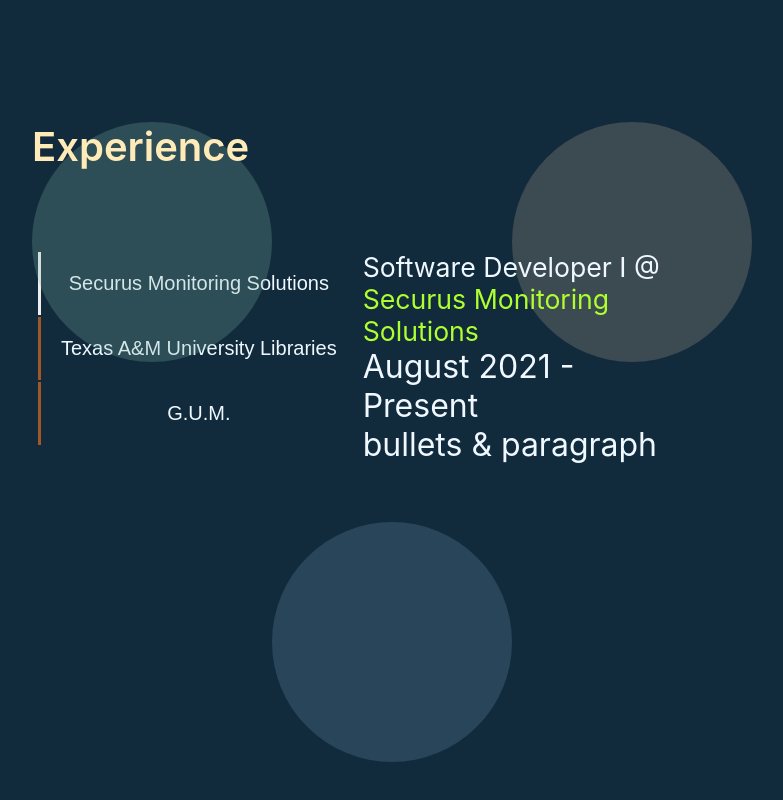
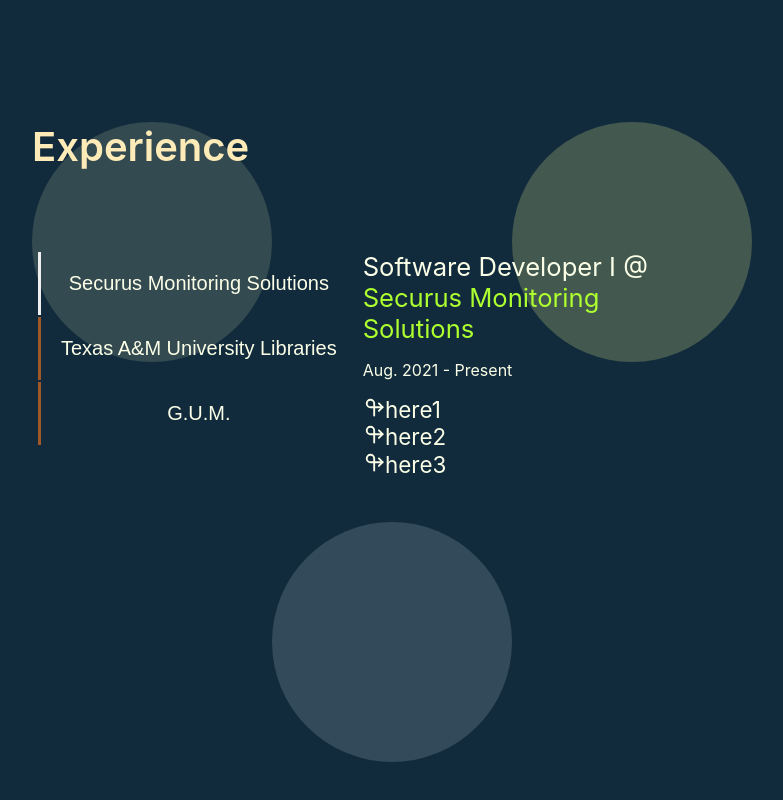
Before and after one commit to gilbertglz/gilbertglz.github.io, a React (Create React App) app in the folder my-site/: page / in a window 1280 px wide. Shown: the part 1718-2518 px from the top of the page, without its empty margins (288-1071 px from the left). Built offline with nearby package versions, Linux system fonts and the light colour scheme.

Commit message:
feat(ProjectsTable): added animation, changed the paragraphs and divs

```diff
--- a/my-site/src/Experience/Experience.css
+++ b/my-site/src/Experience/Experience.css
@@ -14,21 +14,25 @@
   font-weight: 600;
   z-index: 1;
 }
-.circleOne
-{
-  position:'absolute';
-  width:'15em';
-  height:'15em';
-  background-color: '#80b3a65b';
-  z-Index:'0';
+
+@keyframes color-change {
+  from {
+  }
+  to {
+    background-color: #7e3e2e94;
+  }
 }
-.circleTwo
-{
-  margin:'25em';
-  position:'absolute';
-  width:'15em';
-  height:'15em';
-  background-color: #ffd0b075;
-  z-Index:'0';
-  opacity:'.4'
+@keyframes color-changeTwo {
+  from {
+  }
+  to {
+    background-color: #ffdfb0b0;
+  }
 }
+@keyframes color-changeThree {
+  from {
+  }
+  to {
+    background-color: #cdeb79b6;
+  }
+}
--- a/my-site/src/Experience/Experience.js
+++ b/my-site/src/Experience/Experience.js
@@ -3,15 +3,45 @@
 import CircleDefault from '../Circle/CircleDefault';
 function Experience() {
   const experienceHeader = <header>Experience</header>;
-
+  const styleOne=
+  {
+    position:'absolute',
+    width:'15em',
+    height:'15em',
+    backgroundColor: '#80b3a642',
+    zIndex:'0',
+    animation: 'color-change 3s infinite alternate'
+  };
+  const styleTwo=
+  {
+    margin:'25em 15em',
+    position:'absolute',
+    width:'15em',
+    height:'15em',
+    backgroundColor: '#b0daff60',
+    zIndex:'0',
+    opacity:'.4',
+    animation: 'color-changeTwo 3.5s infinite alternate'
+  };
+  const styleThree=
+  {
+    margin:'0 30em',
+    position:'absolute',
+    width:'15em',
+    height:'15em',
+    backgroundColor: '#ffd0b075',
+    zIndex:'0',
+    opacity:'.4',
+    animation: 'color-changeThree 4s infinite alternate'
+  };
   return (
     <div className='experiencePage'>
 
-        <CircleDefault style={{position:'absolute',width:'15em',height:'15em',backgroundColor: '#80b3a642', zIndex:'0'}}/>
-        <CircleDefault style={{margin:'25em 15em',position:'absolute',width:'15em',height:'15em',backgroundColor: '#b0daff60', zIndex:'0',opacity:'.4'}}/>
-        <CircleDefault style={{margin:'0 30em',position:'absolute',width:'15em',height:'15em',backgroundColor: '#ffd0b075', zIndex:'0',opacity:'.4'}}/>
+        <CircleDefault style={styleOne}/>
+        <CircleDefault style={styleTwo}/>
+        <CircleDefault style={styleThree}/>
       {experienceHeader}
-      <div style={{display:'flex', alignItems:'center'}}>
+      <div style={{display:'flex', alignItems:'center',zIndex:'1'}}>
         <ProjectsTable/>
       </div>
     </div>
--- a/my-site/src/Experience/ProjectsTables/ProjectsTable.css
+++ b/my-site/src/Experience/ProjectsTables/ProjectsTable.css
@@ -2,15 +2,13 @@
 {
     margin-top: 5em;
     width: 100%;
-    color:aliceblue;
-    background-color: #112B3C;
+    color:#FCFFE7;
     max-height: fit-content;
     display: flex;
     flex-direction: row;
 }
 .jobNavWrapper
 {
-    color:aliceblue;
     max-width: max-content;
     display: flex;
     flex-direction: column;
@@ -18,7 +16,6 @@
 .jobNavWrapper button
 {
     border:none;
-    background-color: #112B3C;
     height: fit-content;
     color: inherit;
     text-decoration: none;
@@ -53,6 +50,17 @@
 }
 .jobTitle
 {
-    font-size: smaller;
+    font-size: .8em;
     z-index: 1;
 }
+.jobTime
+{
+    font-size:0.5em;
+    margin-top: 1em;
+    margin-bottom: 1em;
+}
+.jobDescription
+{
+    display: flex;
+    flex-direction :row;
+}
--- a/my-site/src/Experience/ProjectsTables/ProjectsTable.js
+++ b/my-site/src/Experience/ProjectsTables/ProjectsTable.js
@@ -1,8 +1,13 @@
 import  './ProjectsTable.css';
 import { useState } from 'react';
+import { TbArrowLoopRight } from 'react-icons/tb';
 
 function ProjectsTable() {
   const jobs = ['Securus Monitoring Solutions','Texas A&M University Libraries','G.U.M.'];
+  const position = ['Software Developer I','Student Asst.','After-School Prog. Asst.'];
+  const time = ['Aug. 2021 - Present','Sept. 2017 - May 2021','Sept. 2017 - Dec. 2018'];
+  const desc = [['here1','here2','here3'],[],[]];
+  const links =['https://securusmonitoring.com/','https://library.tamu.edu/','https://www.galvestonurbanministries.org/'];
 
   const [indexNum, setIndex] = useState(0);
 
@@ -13,7 +18,7 @@
   const jobNav =
   <nav className='jobNavWrapper'>
     {jobs.map((job, index) => (
-      <button key={index} onClick={() => handleClick(index)}>
+      <button key={index} style= {{backgroundColor:'transparent'}}onClick={() => handleClick(index)}>
         <div className={`jobsText${indexNum === index ? 'selected' : ''}`}>
           {job}
         </div>
@@ -21,27 +26,26 @@
       ))}
   </nav>;
 
-   const einsPar =
-      <div >
+  const jobName = jobs.map((job, index) => {
+    return (
+      <div key={index}>
         <div className='jobTitle'>
-          Software Developer I @ <a href="https://securusmonitoring.com/">Securus Monitoring Solutions</a>
+          {position[index]} @ <a href={links[index]}>{job}</a>
         </div>
         <div className='jobTime'>
-          August 2021 - Present
+          {time[index]}
         </div>
-        <div className='jobDescription'>
-          bullets & paragraph
-        </div>
+          {desc[index].map((bullet, bulletIndex) => (
+            <div key ={bulletIndex} style={{flexDirection:'row', display:'flex',fontSize:'.7em'}}>
+                <div><TbArrowLoopRight/></div>
+                {bullet}
+            </div>
+          ))}
       </div>
-   ;
+    );
+  });
 
-  const paragraphs = [
-  einsPar,
-  "Zwei",
-  "Drei",
-];
-
-const paragraph = <div className="jobPara">{paragraphs[indexNum]}</div>;
+const paragraph = <div className="jobPara">{jobName[indexNum]}</div>;
   return (
     <div className='ProjectsTable' >
       {jobNav}
```
Also changed, not shown: my-site/src/Circle/CircleDefault.css (line endings or trailing spaces).
